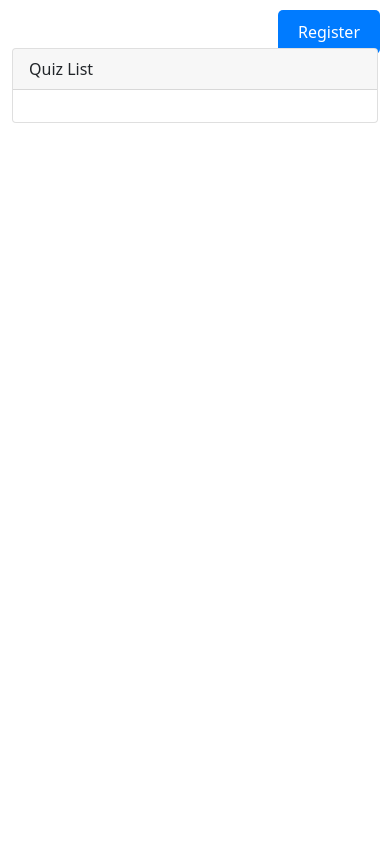
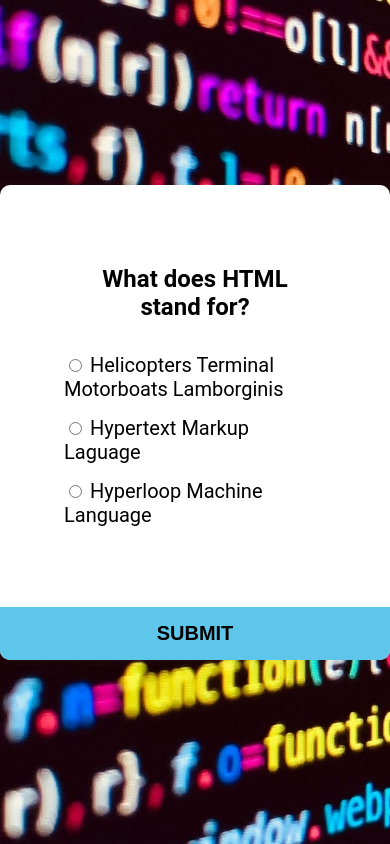
Before and after one commit to Alex-Senokosov/Quizes, a Django app: page / in a window 390 px wide. Run offline with Django 4.2, Linux system fonts and the light colour scheme; data that the repository does not hold is empty; parts of the project's set-up code (start-up, migrations or seed data) failed here and were passed over.

Commit message:
DRF+JS- 7

```diff
--- a/DRFsite/settings.py
+++ b/DRFsite/settings.py
@@ -136,7 +136,7 @@ DEFAULT_AUTO_FIELD = 'django.db.models.BigAutoField'
 
 REST_FRAMEWORK = {
     'DEFAULT_PAGINATION_CLASS': 'rest_framework.pagination.LimitOffsetPagination',
-    'PAGE_SIZE': 100,
+    'PAGE_SIZE': 80,
     'DEFAULT_RENDERER_CLASSES': [
         'rest_framework.renderers.JSONRenderer',
         'rest_framework.renderers.BrowsableAPIRenderer'],
--- a/myQuize/templates/css/styles.css
+++ b/myQuize/templates/css/styles.css
@@ -1,17 +1,61 @@
-.btn-primary {
-  background-color: #007bff;
-  border-color: #007bff;
-  border-radius: 5px;
+*{
+    box-sizing: border-box;
 }
-
-.register-btn {
-  background-color: #007bff;
-  color: #fff;
-  border: none;
-  padding: 10px 20px;
-  border-radius: 5px;
-  cursor: pointer;
-  position: fixed;
-  top: 10px;
-  right: 10px;
+body{
+    font-family: 'Roboto', sans-serif;
+    display: flex;
+    align-items: center;
+    justify-content: center;
+    height: 100vh;
+    overflow: hidden;
+    margin: 0;
+    background: url('../images/bg.jpg') no-repeat;
+    background-position: center;
+    background-size: cover;
 }
+h2{
+    padding: 16px;
+    text-align: center;
+    margin: 0;
+}
+.quiz-box{
+    background-color: #fff;
+    border-radius: 10px;
+    box-shadow: 0 0 10px 2px rgba(100, 100, 100, 0.1);
+    width: 600px;
+    overflow: hidden;
+}
+.quiz-header{
+    padding: 64px;
+}
+ul{
+    list-style: none;
+    padding: 0;
+}
+ul li{
+    font-size: 20px;
+    margin: 15px 0;
+}
+ul li label{
+    cursor: pointer;
+}
+button{
+    background-color: #5ec6eb;
+    border: none;
+    display: block;
+    width: 100%;
+    cursor: pointer;
+    font-size: 20px;
+    font-weight: bold;
+    text-transform: uppercase;
+    color: #000000;
+    padding: 15px;
+    transition: all 0.5s ease;
+}
+button:hover{
+    background-color: #438faa;
+}
+button:focus{
+    outline: none;
+    background-color: #5ec6eb;
+}
--- a/myQuize/templates/index.html
+++ b/myQuize/templates/index.html
@@ -1,24 +1,35 @@
 <!DOCTYPE html>
-<html>
+<html lang="en">
 <head>
-    <meta charset="utf-8">
-    <title>Quizes</title>
-    <link rel="stylesheet" href="css/styles.css">
-    <link href="https://cdn.jsdelivr.net/npm/bootstrap@5.0.2/dist/css/bootstrap.min.css" rel="stylesheet">
+    <meta http-equiv="Content-Type" content="text/html; charset=utf-8">
+	<meta name="viewport" content="width=device-width,initial-scale=1,maximum-scale=1,user-scalable=no">
+    <meta http-equiv="X-UA-Compatible" content="IE=edge">
+    <meta name="HandheldFriendly" content="true">
+    <meta name = "format-detection" content = "telephone=no">
+    <title>Quiz Project</title>
+    <link rel="stylesheet" type="text/css"  href="css/styles.css" />
 </head>
 <body>
-    <button id="register-btn" class="register-btn">Register</button>
-    <div class="container my-5">
-      <div class="row">
-        <div class="col-md-8 mx-auto">
-          <div class="card">
-            <div class="card-header">Quiz List</div>
-            <div class="card-body" id="quiz-list"></div>
+<div class="quiz-box" id="quiz">
+    <div class="quiz-header">
+        <h2 id="question">Question text</h2>
+        <ul>
+            <li>
+                <input type="radio" name="answer" id="a" class="answer">
+                <label for="a" id="a_text">Question</label>
+            </li>
+            <li>
+                <input type="radio" name="answer" id="b" class="answer">
+                <label for="b" id="b_text">Question</label>
+            </li>
+            <li>
+                <input type="radio" name="answer" id="c" class="answer">
+                <label for="c" id="c_text">Question</label>
+            </li>
+        </ul>
     </div>
+    <button id="submit">Submit</button>
 </div>
-      </div>
-    </div>
-    <script src="https://cdn.jsdelivr.net/npm/axios/dist/axios.min.js"></script>
  <script src="js/scripts.js"></script>
 </body>
 </html>
--- a/myQuize/templates/js/scripts.js
+++ b/myQuize/templates/js/scripts.js
@@ -1,22 +1,98 @@
-const API_URL = 'http://127.0.0.1:8000/api/v1/Myquize/';
+const quizData = [
+    {
+        question: "What does HTML stand for?",
+        a: "Helicopters Terminal Motorboats Lamborginis",
+        b: "Hypertext Markup Laguage",
+        c: "Hyperloop Machine Language",
+        correct: "b",
+    },
+    {
+        question: "What does CSS stand for?",
+        a: "Cascading Style Sheets",
+        b: "Cars SUVs Sailboats",
+        c: "Central Style Sheets",
+        correct: "a",
+    },
+    {
+        question: "What year did JavaScript appear?",
+        a: "1899",
+        b: "2005",
+        c: "1995",
+        correct: "c",
+    },
+    {
+        question: "Who is the author of the JavaScript language?",
+        a: "Bill Gates",
+        b: "Brendan Eich",
+        c: "Steve Jobs",
+        correct: "b",
+    },
+    {
+        question: "What language is this project written in?",
+        a: "JavaScript",
+        b: "Ruby",
+        c: "C++",
+        correct: "a",
+    },
+];
 
-axios.get(API_URL)
-  .then(response => {
-    const quizList = document.getElementById('quiz-list');
-    const ul = document.createElement('ul');
+const quiz = document.getElementById('quiz');
+const answerElements = document.querySelectorAll('.answer');
+const questionElement = document.getElementById('question');
+const a_text = document.getElementById('a_text');
+const b_text = document.getElementById('b_text');
+const c_text = document.getElementById('c_text');
+const submit = document.getElementById('submit');
 
-    response.data.results.forEach(quiz => {
-      const li = document.createElement('li');
-      const link = document.createElement('a');
-      link.innerHTML = `<strong>${quiz.title}</strong>: ${quiz.content}`;
-      link.setAttribute("onclick", `window.location.href='http://127.0.0.1:8000/api/v1/Myquize/${quiz.id}/?format=json'`);
-      li.appendChild(link);
-      ul.appendChild(li);
+let currentQuiz = 0;
+let score = 0;
+
+loadQuiz();
+
+function loadQuiz(){
+    deselectAnswers();
+
+    const currentQuizData = quizData[currentQuiz];
+
+    questionElement.innerText = currentQuizData.question;
+    a_text.innerText = currentQuizData.a;
+    b_text.innerText = currentQuizData.b;
+    c_text.innerText = currentQuizData.c;
+}
+
+function deselectAnswers(){
+    answerElements.forEach(answerEl => answerEl.checked = false)
+}
+
+function getSelected(){
+    let answer;
+
+    answerElements.forEach(answerEl => {
+        if(answerEl.checked){
+            answer = answerEl.id;
+        }
     });
 
-    quizList.innerHTML = '';
-    quizList.appendChild(ul);
-  })
-  .catch(error => {
-    console.log(error);
-  });
+    return answer;
+}
+
+submit.addEventListener('click', () => {
+    const answer = getSelected();
+
+    if(answer){
+        if(answer === quizData[currentQuiz].correct){
+            score++;
+        }
+
+        currentQuiz++;
+
+        if(currentQuiz < quizData.length){
+            loadQuiz();
+        }
+        else{
+            quiz.innerHTML = `<h2>You answered coreectly at ${score}/${quizData.length} questions</h2>
+            <button onclick="location.reload()">Reload</button>
+            `;
+        }
+    }
+});
--- a/myQuize/views.py
+++ b/myQuize/views.py
@@ -11,10 +11,11 @@ from rest_framework.permissions import IsAuthenticatedOrReadOnly , IsAdminUser,I
 from .permissions import IsAdminOrReadOnly,IsOwnerOrReadOnly
 from rest_framework. authentication import TokenAuthentication
 
-# class MyquizeAPIListPagination(PageNumberPagination):
-#     page_size = 3
-#     page_size_query_param = 'page_size'
-#     max_page_size = 10000
+
+class MyquizeAPIListPagination(PageNumberPagination):
+    page_size = 3
+    page_size_query_param = 'page_size'
+    max_page_size = 10000
 class MyquizeAPIList (generics .ListCreateAPIView):
     queryset = Myquize.objects.all()
     serializer_class = MyquizeSerializer
```
Also changed, not shown: DRFsite/urls.py (+6 -5 lines), myQuize/models.py (+7 -4 lines), myQuize/migrations/0003_notmyquize.py (added), myQuize/migrations/0004_rename_content_myquize_answer_1_remove_myquize_cat_and_more.py (added), myQuize/migrations/0005_rename_answer_1_myquize_content_and_more.py (added), myQuize/migrations/0006_rename_content_myquize_answer_1_remove_myquize_cat_and_more.py (added), myQuize/templates/images/bg.jpg (added). Lines whose indentation alone changed are shown as unchanged.
